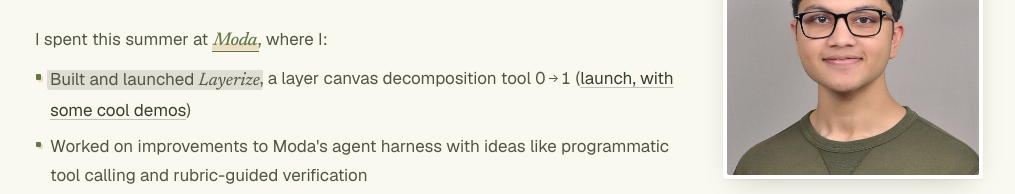
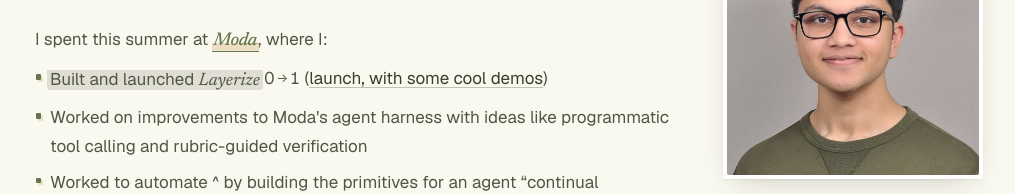
Before and after one commit to Aditya-Mehta1/Aditya-Mehta1.github.io, a website: page index.html in a window 1280 px wide. Shown: the part 134-328 px from the top of the page, without its empty margins (131-1146 px from the left). Drawn offline with nearby package versions, Linux system fonts and the light colour scheme.

Commit message:
Shorten homepage Layerize description

```diff
--- a/index.html
+++ b/index.html
@@ -57,7 +57,7 @@
           I spent this summer at <a href="https://moda.app/" class="moda">Moda</a>, where I:
         </p>
         <ul>
-          <li><span class="wash-phrase">Built and launched <em>Layerize</em></span>, a layer canvas decomposition tool <span class="from-to">0<span class="to" aria-hidden="true">&rarr;</span>1</span> (<a href="https://x.com/anvisha/status/2077086289954771038">launch, with some cool demos</a>)</li>
+          <li><span class="wash-phrase">Built and launched <em>Layerize</em></span> <span class="from-to">0<span class="to" aria-hidden="true">&rarr;</span>1</span> (<a href="https://x.com/anvisha/status/2077086289954771038">launch, with some cool demos</a>)</li>
           <li>Worked on improvements to Moda's agent harness with ideas like programmatic tool calling and rubric-guided verification</li>
           <li>Worked to automate ^ by building the primitives for an agent &ldquo;continual improvement&rdquo; stack: rollout/replay environments, LLM judge/eval, trace intelligence, and metric observability.</li>
         </ul>
```
